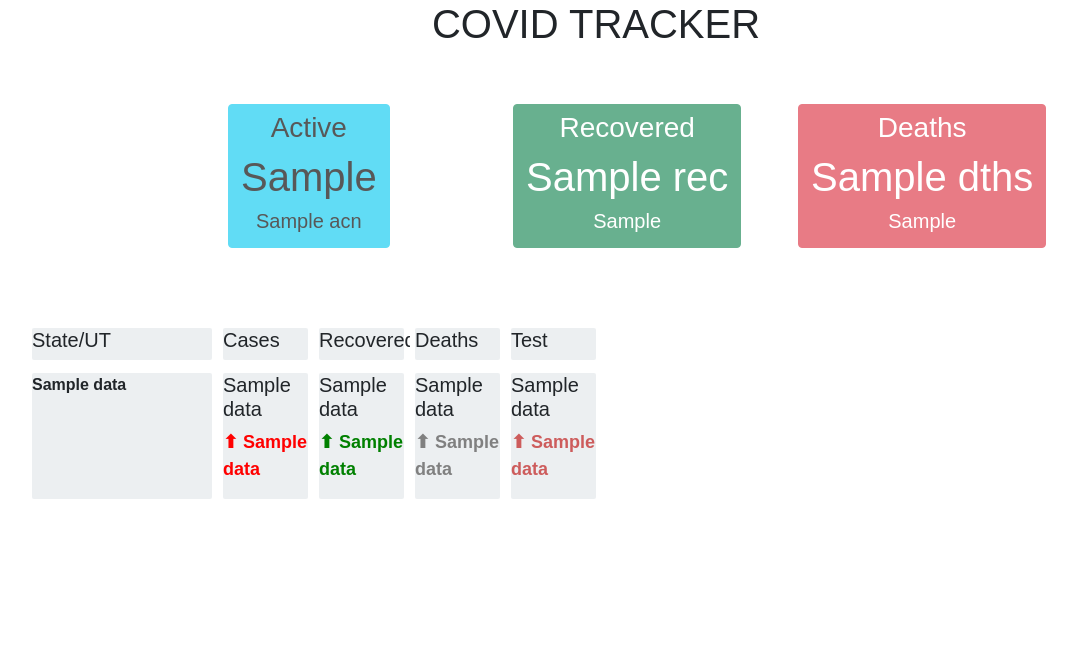
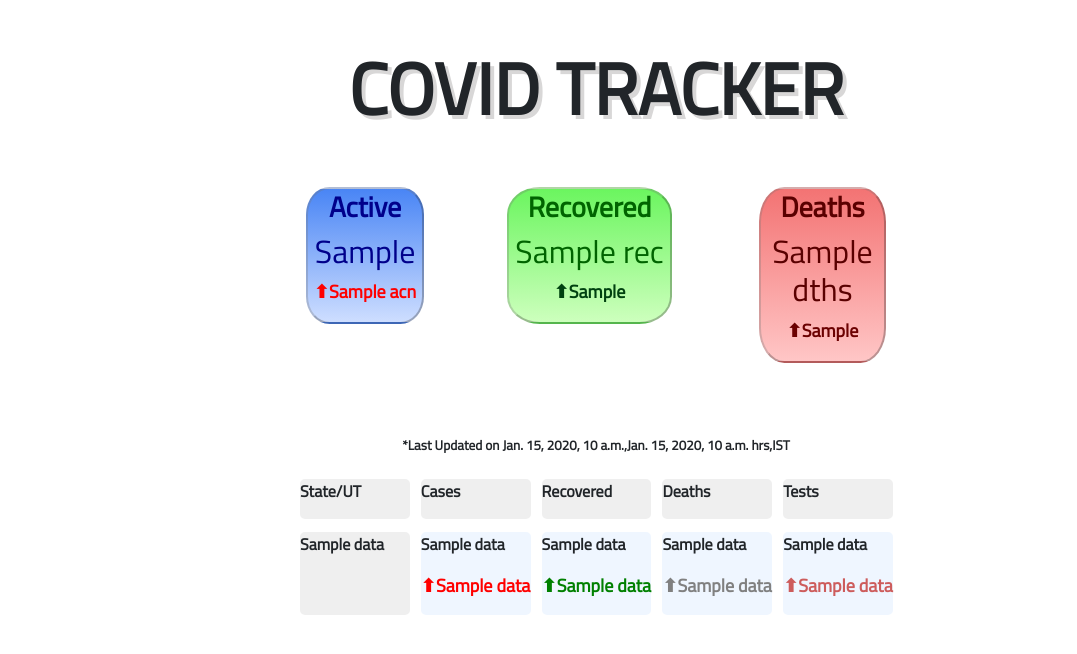
Before and after one commit to prameetu/covid-tracker, a Django app: template templates/cases.html in a window 1280 px wide. Shown: the top 654 px of the page, without its empty margins (44-1121 px from the left). Run offline with Django 3.2, Linux system fonts and the light colour scheme; the template is opened without the code that fills it: most values are stand-ins (such as "Sample title", 1, 10 or a date in 2020).

Commit message:
final changes 13 jan

```diff
--- a/covid_tracker/settings.py
+++ b/covid_tracker/settings.py
@@ -118,5 +118,6 @@ USE_TZ = True
 
 # Static files (CSS, JavaScript, Images)
 # https://docs.djangoproject.com/en/3.0/howto/static-files/
+STATIC_URL = '/static/'
+
 STATICFILES_DIR = [STATIC_DIR]
-STATIC_URL = '/static/'
--- a/templates/cases.html
+++ b/templates/cases.html
@@ -1,89 +1,126 @@
+{% load static %}
+
 <!doctype html>
 <html lang="en">
 
 <style>
-    * {
-        font-family: sans-serif;
-        /* Change your font family */
+    *{
+        font-family: 'Titillium Web', sans-serif;
+    }
+    .mainHeading{
+        margin-top: 3.5% !important;
+        font-weight: 900;
+
+        text-shadow: 4px 4px rgb(216, 215, 215);
+
     }
 
-    table,
-    th,
-    td {
-        border: 1px solid white;
-        border-collapse: collapse;
+    @media screen and (min-width:700px) {
+        .mainHeading{
+            font-size: 9vh;
+
+        }
     }
 
-    .content-table {
-        border-collapse: collapse;
-        margin: 25px 0;
-        font-size: 0.9em;
-        min-width: 400px !important ;
-        border-radius: 5px 5px 0 0;
-        overflow: hidden;
-        box-shadow: 0 0 20px rgba(0, 0, 0, 0.15);
+    .view {
+        border: 5px solid white !important;
+        border-radius: 10px !important;
+        margin-left: 1px !important;
+        margin-top: 3px !important;
+        padding: 0 !important;
+        background-color: rgb(192 217 255 / 25%);
+    }
+    .heading{
+        background-color: #efefef;
     }
 
-    .content-table thead tr {
-        background-color: #009879;
-        color: #ffffff;
-        text-align: left;
+    .view p {
+        text-align: left !important;
+    }
+
+    .active{
+        background-color: red; /* For browsers that do not support gradients */
+        background-image: linear-gradient( rgb(73, 133, 245) , rgb(206, 222, 255));
+        color:darkblue;
+        border-radius: 20%;
+    }
+    .recover{
+        background-color: red; /* For browsers that do not support gradients */
+        background-image: linear-gradient( rgb(107, 245, 95) , rgb(205, 255, 189));
+        color:darkgreen;
+        border-radius: 20%;
+
+
+    }
+    .deaths{
+        background-color: red; /* For browsers that do not support gradients */
+        background-image: linear-gradient( rgb(243, 115, 115) , rgb(255, 198, 198));
+        color:rgb(90, 0, 0);
+        border-radius: 20%;
+
+
+    }
+    .buttonHeading{
+        font-weight: 900;
+    }
+
+
+    /*.view:nth-of-type(even) {
+        background-color: whitesmoke
+    }*/
+    .lastUpdate{
+        font-size:smaller;
         font-weight: bold;
     }
 
-    .content-table th,
-    .content-table td {
-        padding: 12px 15px;
+    @media screen and (min-width:1020px) {
+        .data {
+            padding-left: 280px !important;
+            padding-right: 280px !important;
         }
-
-    .content-table tbody tr {
-        border-bottom: 1px solid #dddddd;
     }
 
 
 
-    {% comment %} .row:nth-of-type(2n) {
-        background-color:#eceff2 ;
-    } {% endcomment %}
 
-    .view{
-        border:5px solid white !important;
-        border-radius:7px !important;
-        margin-left:1px !important;
-        margin-top:3px !important;
-        padding:0 !important;
-        background-color:#eceff1;
-    }
-    .view h5{
-        text-align:left !important;
-    }
-{% comment %}
     @media screen and (max-width: 768px) {
 
-        .view{
-            border-radius:3px !important;
-            border:4px solid black !important;
-            margin-left:3px !important;
-            margin-top:3px !important;
-            font-size:2vh !important;
+        .view {
+            border-radius: 8px !important;
+            border: 1px solid white !important;
+            margin-left: 3px !important;
+            margin-top: 3px !important;
+            font-size: 12px !important;
         }
 
-        .view h5{
-            font-size:3vh !important;
-            padding:0 !important;
-            margin:0 !important;
+        .view p {
+            font-size: 12.5px !important;
+            padding: 0 !important;
+            margin: 0 !important;
+        }
+        .data{
+            margin-left: 3% !important;
+        }
+        .dataTable{
+            margin-left: 5% !important;
         }
 
 
-        .view h4{
-            font-size:3vh !important;
-            padding:0 !important;
-            margin:0 !important;
+        .mainData{
+            font-size: 10px !important;
         }
 
-      } {% endcomment %}
+        .temp{
+            display: none;
+        }
+        .recover{
+            margin-left: 20px;
+        }
+        .deaths{
+            margin-left: 24px;
+        }
 
-
+    }
 </style>
 
 <head>
@@ -94,205 +131,164 @@
     <!-- Bootstrap CSS -->
     <link href="https://cdn.jsdelivr.net/npm/bootstrap@5.1.3/dist/css/bootstrap.min.css" rel="stylesheet"
         integrity="sha384-1BmE4kWBq78iYhFldvKuhfTAU6auU8tT94WrHftjDbrCEXSU1oBoqyl2QvZ6jIW3" crossorigin="anonymous">
-
+    <link rel="preconnect" href="https://fonts.googleapis.com">
+    <link rel="preconnect" href="https://fonts.gstatic.com" crossorigin>
+    <link href="https://fonts.googleapis.com/css2?family=Titillium+Web:wght@200;400&display=swap" rel="stylesheet">
         <title>Covid Tracker</title>
 </head>
 
 <body>
 
     <center>
-        <h1>COVID TRACKER</h1>
+        <h1 class="mainHeading">COVID TRACKER</h1>
+        <!-- <img src="{% static 'img.png' %}"> -->
+
     </center>
 
     <br>
     <br>
-    <div class="container">
+    <div class="container data">
         <div class="row">
-            <div class="col-2">
 
-            </div>
-            <div class="col-3">
-                <button type="button" class="btn btn-info disabled">
-                    <h3>Active</h3>
-                    <h1>{{ac}}</h1>
-                    <h5>{{acn}}</h5>
+            <div class="col-xs-3 col-3">
+                <button type="button" disabled class="mainData active">
+                    <b><h3 class="buttonHeading">Active</h3></b>
+                    <h2>{{ac}}</h2>
+                    <b><p style="color: red;font-size:large">⬆{{acn}}</p></b>
                 </button>
 
             </div>
-            <div class="col-3">
-                <button type="button" class="btn btn-success disabled">
-                    <h3>Recovered</h3>
+            <div class="col-xs-1 col-1 temp">
 
-                    <h1>{{rec}}</h1>
-                    <h5>{{recNew}}</h5>
+            </div>
+            <div class="col-xs-4 col-4">
+                <button type="button" disabled class="mainData recover">
+                    <h3 class="buttonHeading">Recovered</h3>
+
+                    <h2>{{rec}}</h2>
+                    <b><p style="color: rgb(0, 65, 16);font-size:large">⬆{{recNew}}</p></b>
                 </button>
 
             </div>
-            <div class="col-3">
-                <button type="button" class="btn btn-danger disabled">
-                    <h3>Deaths</h3>
+            <div class="col-xs-1 col-1 temp">
 
-                    <h1>{{dths}}</h1>
-                    <h5>{{dthsNew}}</h5>
+            </div>
+            <div class=" col-xs-3 col-3">
+                <button type="button" disabled class="mainData deaths">
+                    <h3 class="buttonHeading">Deaths</h3>
+
+                    <h2>{{dths}}</h2>
+                    <b><p style="color: rgb(107, 1, 1);font-size:large">⬆{{dthsNew}}</p></b>
                 </button>
 
             </div>
-            <div class="col-1">
 
-            </div>
+
         </div>
     </div>
 
     <br><br><br>
+    <center><p class="lastUpdate">*Last Updated on {{last_date}},{{last_time}} hrs,IST</p></center>
+    <div class="container data dataTable">
 
-    <div class="container">
+        <div class="row ">
+            <!-- <div class="col-2 spacing">
+
+            </div> -->
             <div class="col">
-            {% comment %} <table class="table table-hover content-table">
-                <thead>
-                    <tr>
-                        <th scope="col"><h4>S.No</h4></th>
-                        <th scope="col"><h4>State/UT</h4></th>
-                        <th scope="col"><h4>Cases</h4></th>
-                        <th scope="col"><h4>Recovered</h4></th>
-                        <th scope="col"><h4>Deaths</h4></th>
-                        <th scope="col"><h4>Test</h4></th>
+                <div class="row">
 
-                    </tr>
-                </thead>
-                <tbody>
-                    {%for a,b,c,d,e,f,g,h,i in data %}
-                    <tr>
-                        <th scope="row">{{forloop.counter}}</th>
-                        <td><p><b>{{a}}</b></p></td>
-                        <!--State-->
-                        <td>
-                            <b><h5>{{b}}</h5></
-                            {%if c != '-' and  c != "0" %}
-                                <b><p style="color: red; font-size:large">⬆ {{c}}</p></b>
-                            {%else%}
-                                <b><p style=" font-size:large"> {{c}}</p></b>
-                            {%endif%}
+                    <div class="col-sm heading view col-2">
+                        <p><b>State/UT</b></p>
+                    </div>
 
-                        </td>
-                        <!--Cases-->
+                    <div class="col-sm heading view col-2">
+                        <p><b>Cases</b></p>
+                    </div>
 
-                        <td>
-                            <b><h5>{{d}}</h5></
-                            {%if e != '-' and  e != 0 %}
-                                <b><p style="color: green;font-size:large">⬆ {{e}}</p></b>
-                            {% else %}
-                                <b><p style="color: green;font-size:large"> {{e}}</p></b>
-                            {%endif%}
+                    <div class="col-sm heading view col-2">
+                        <p><b>Recovered</b></p>
+                    </div>
 
-                        </td>
-                        <!--Recovered-->
+                    <div class="col-sm heading view col-2">
+                        <p><b>Deaths</b></p>
+                    </div>
 
-                        <td>
-                            <b><h5>{{f}}</h5></
-                            {%if g != '-' and  g != 0 %}
-                                <b><p style="color:grey;font-size:large">⬆ {{g}}</p></b>
-                            {% else %}
-                                <b><p style="color:grey;font-size:large">{{g}}</p></b>
-                            {%endif%}
+                    <div class="col-sm heading view col-2">
+                        <p><b>Tests</b></p>
+                    </div>
 
 
-                        </td>
-                        <!--Deaths-->
-
-
-                        <td>
-                            <b><h5>{{h}}</h5></
-                            {%if i != '-' and  i != 0 %}
-                                <b><p style="color: indianred;font-size:large">⬆ {{i}}</p></b>
-                            {% else %}
-                                <b><p style="color:indianred ;font-size:large"> {{i}}</p></b>
-                            {%endif%}
-
-
-                        </td>
-                        <!--Test-->
-
-                    </tr>
-
-                    {%endfor%}
-                </tbody>
-            </table> {% endcomment %}
-
-            <div class="row">
-{% comment %}
-                <div class="col-sm-1 view col-1">
-                    <h5>S.No</h5>
-                </div>
-                 {% endcomment %}
-                <div class="col-sm-2 view col-2">
-                    <h5>State/UT</h5>
-                </div>
-
-                <div class="col-sm-1 view col-2">
-                    <h5>Cases</h5>
-                </div>
-
-                <div class="col-sm-1 view col-2">
-                    <h5>Recovered</h5>
-                </div>
-
-                <div class="col-sm-1 view col-2">
-                    <h5>Deaths</h5>
-                </div>
-
-                <div class="col-sm-1 view col-2">
-                    <h5>Test</h5>
-                </div>
 
 
                 </div>
 
+                {%for a,b,c,d,e,f,g,h,i in data %}
+                <div class="row effect">
 
-              {%for a,b,c,d,e,f,g,h,i in data %}
-              <div class="row">
 
-                {% comment %} <div class="col-sm-1 view col-1">
-                    <h4>{{forloop.counter}}</h4>
-                </div>
-                 {% endcomment %}
-                <div class="col-sm-2 view col-2">
+                    <div class="col-sm heading view col-2">
                         <p><b>{{a}}</b></p>
                     </div>
 
-                <div class="col-sm-1 view col-2">
-                    <b><h5>{{b}}</h5></b>
-                        {%if c != '-' and  c != "0" %}
-                            <b><p style="color: red; font-size:large">⬆ {{c}}</p></b>
+                    <div class="col-sm view col-2">
+                        <b>
+                            <p>{{b}}</p>
+                        </b>
+                        {%if c != '-' and c != 0 %}
+                        <b>
+                            <p style="color: red; font-size:large">⬆{{c}}</p>
+                        </b>
                         {%else%}
-                            <b><p style=" font-size:large"> {{c}}</p></b>
+                        <b>
+                            <p style="color: red; font-size:large"> {{c}}</p>
+                        </b>
                         {%endif%}
 
                     </div>
 
-                <div class="col-sm-1 view col-2">
-                    <b><h5>{{d}}</h5></b>
-                        {%if e != '-' and  e != 0 %}
-                            <b><p style="color: green;font-size:large">⬆ {{e}}</p></b>
+                    <div class="col-sm view col-2">
+                        <b>
+                            <p>{{d}}</p>
+                        </b>
+                        {%if e != '-' and e != 0 %}
+                        <b>
+                            <p style="color: green;font-size:large">⬆{{e}}</p>
+                        </b>
                         {% else %}
-                            <b><p style="color: green;font-size:large"> {{e}}</p></b>
+                        <b>
+                            <p style="color: green;font-size:large"> {{e}}</p>
+                        </b>
                         {%endif%}
                     </div>
 
-                <div class="col-sm-1 view col-2">
-                    <b><h5>{{f}}</h5></b>
-                        {%if g != '-' and  g != 0 %}
-                            <b><p style="color:grey;font-size:large">⬆ {{g}}</p></b>
+                    <div class="col-sm view col-2">
+                        <b>
+                            <p>{{f}}</p>
+                        </b>
+                        {%if g != '-' and g != 0 %}
+                        <b>
+                            <p style="color:grey;font-size:large">⬆{{g}}</p>
+                        </b>
                         {% else %}
-                            <b><p style="color:grey;font-size:large">{{g}}</p></b>
+                        <b>
+                            <p style="color:grey;font-size:large">{{g}}</p>
+                        </b>
                         {%endif%}
                     </div>
 
-                <div class="col-sm-1 view col-2">
-                    <b><h5>{{h}}</h5></b>
-                    {%if i != '-' and  i != 0 %}
-                    <b><p style="color: indianred;font-size:large">⬆ {{i}}</p></b>
+                    <div class="col-sm view col-2">
+                        <b>
+                            <p>{{h}}</p>
+                        </b>
+                        {%if i != '-' and i != 0 %}
+                        <b>
+                            <p style="color: indianred;font-size:large">⬆{{i}}</p>
+                        </b>
                         {% else %}
-                    <b><p style="color:indianred ;font-size:large"> {{i}}</p></b>
+                        <b>
+                            <p style="color:indianred ;font-size:large"> {{i}}</p>
+                        </b>
                         {%endif%}
 
 
@@ -300,13 +296,13 @@
 
                 </div>
                 {%endfor%}
+            </div>
+            <!-- <div class="col-2 spacing">
 
-
-
-
-
+            </div> -->
 
         </div>
+
 
 
     </div>
```
Also changed, not shown: covid/views.py (+63 -21 lines), static/img.png (added). Lines whose indentation alone changed are shown as unchanged.
